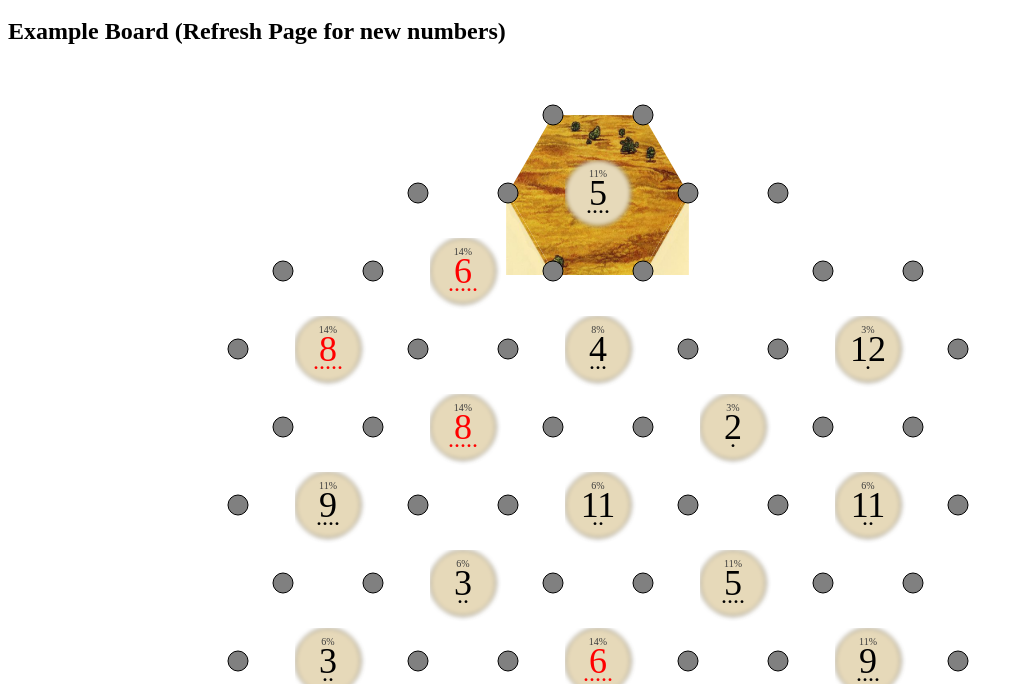
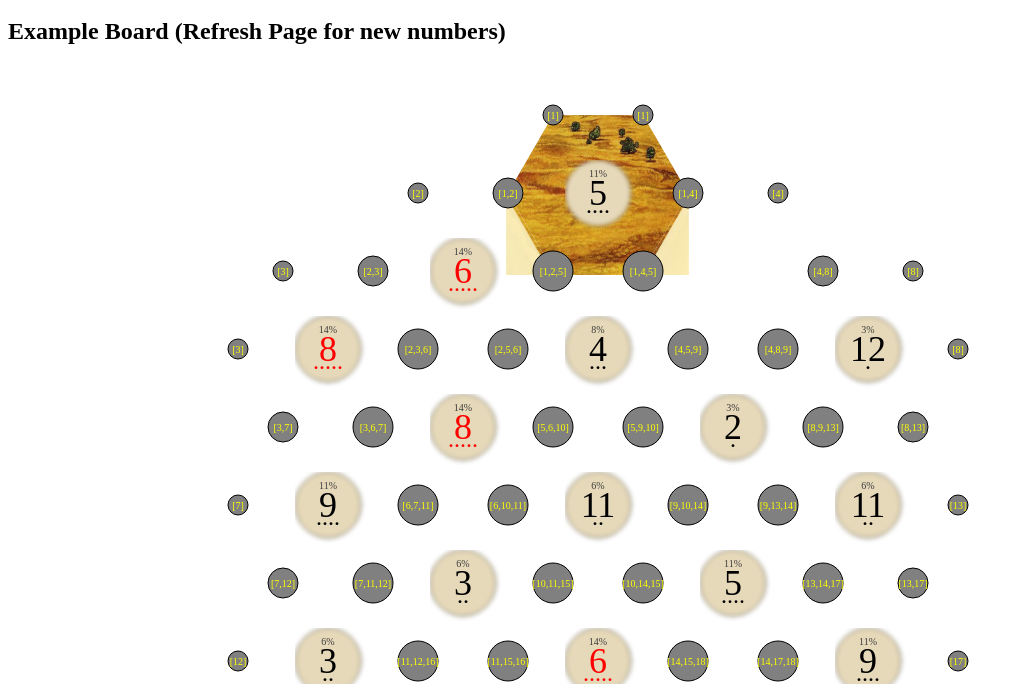
Before and after one commit to timlichen/kahtizzle, a website: page static/index.html at #/dashboard in a window 1280 px wide. Shown: the part 120-804 px from the top of the page, without its empty margins (0-1024 px from the left). Drawn offline with Linux system fonts and the light colour scheme.

Commit message:
Vertex circles show bordering tiles, variable radius

```diff
--- a/static/index.html
+++ b/static/index.html
@@ -84,8 +84,11 @@
       var rowbgy = 50;
       var vertices_coord = [];
 
-      // Create all the intersections/vertices
+      // List of all the intersections/vertices
       _this.allvertices = [];
+
+      // List of all hexes on board
+      _this.allhexes = [];
 
       function makeAllHexes () {
         // Available tile ids
@@ -158,7 +161,6 @@
       //////////////////////////////////////////////////////
       // Create all the tiles needed for a starting board //
       //////////////////////////////////////////////////////
-      _this.allhexes = [];
       makeAllHexes();
       // Organize the hexes by id, not tile type
       _this.allhexes = _this.allhexes.sort(function (a, b) {
--- a/static/partials/dashboard.partial.html
+++ b/static/partials/dashboard.partial.html
@@ -34,7 +34,8 @@
 				</g>
 				<!-- TILE END -->
 			</g>
-			<circle ng-repeat="vertex in dashboardCtrl.allvertices" ng-attr-cx="{{vertex.x}}" ng-attr-cy="{{vertex.y}}" r="10" stroke="black" stroke-width="1" fill="{{vertex.color}}" ng-click="dashboardCtrl.clickVertex(vertex.vertex_id)" />
+			<circle ng-repeat="vertex in dashboardCtrl.allvertices" ng-attr-cx="{{vertex.x}}" ng-attr-cy="{{vertex.y}}" ng-attr-r="{{vertex.tiles.length < 3 ? (vertex.tiles.length == 1 ? 10 : 15) : 20}}" stroke="black" stroke-width="1" fill="{{vertex.color}}" ng-click="dashboardCtrl.clickVertex(vertex.vertex_id)" />
+			<text ng-repeat="vertex in dashboardCtrl.allvertices" fill="yellow" ng-attr-x="{{vertex.x}}" ng-attr-y="{{vertex.y}}" font-size="10" text-anchor="middle" alignment-baseline="central">{{vertex.tiles}}</text>
 		</svg>
 	</body>
 </html>
```
